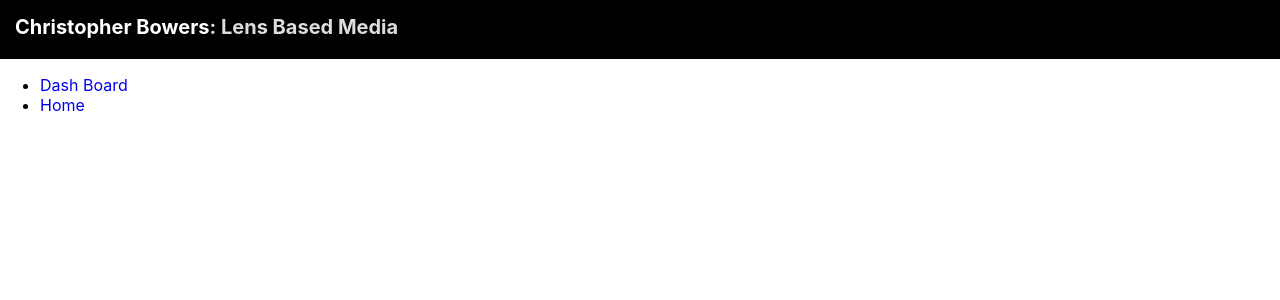
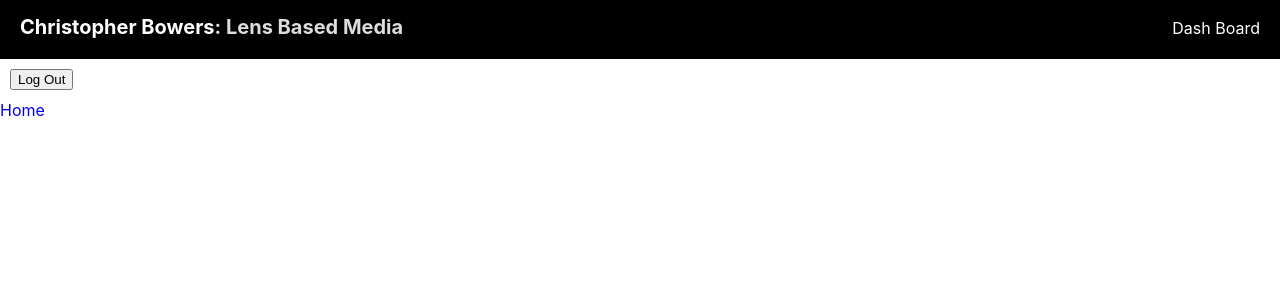
Before and after one commit to christopherbowers/Photography-Portfolio-v3, a React (Create React App) app in the folder client/: page /login in a window 1280 px wide. Shown: the top 300 px of the page. Built offline with nearby package versions, Linux system fonts and the light colour scheme; no server answers.

Commit message:
Added login toggle to show dashboard

```diff
--- a/client/public/index.html
+++ b/client/public/index.html
@@ -9,35 +9,10 @@
       name="description"
       content="Web site created using create-react-app"
     />
-    <link rel="apple-touch-icon" href="%PUBLIC_URL%/logo192.png" />
-    <!--
-      manifest.json provides metadata used when your web app is installed on a
-      user's mobile device or desktop. See https://developers.google.com/web/fundamentals/web-app-manifest/
-    -->
-    <link rel="manifest" href="%PUBLIC_URL%/manifest.json" />
-    <!--
-      Notice the use of %PUBLIC_URL% in the tags above.
-      It will be replaced with the URL of the `public` folder during the build.
-      Only files inside the `public` folder can be referenced from the HTML.
-
-      Unlike "/favicon.ico" or "favicon.ico", "%PUBLIC_URL%/favicon.ico" will
-      work correctly both with client-side routing and a non-root public URL.
-      Learn how to configure a non-root public URL by running `npm run build`.
-    -->
     <title>React App</title>
   </head>
   <body>
     <noscript>You need to enable JavaScript to run this app.</noscript>
     <div id="root"></div>
-    <!--
-      This HTML file is a template.
-      If you open it directly in the browser, you will see an empty page.
-
-      You can add webfonts, meta tags, or analytics to this file.
-      The build step will place the bundled scripts into the <body> tag.
-
-      To begin the development, run `npm start` or `yarn start`.
-      To create a production bundle, use `npm run build` or `yarn build`.
-    -->
   </body>
 </html>
--- a/client/src/App.css
+++ b/client/src/App.css
@@ -1,8 +1,10 @@
+/* html {display: flex;} */
 .App {
 /*   text-align: center; */
 padding: 0;
 margin: 0 auto;
 }
+
 
 /* Loading Spinner */
 .spinner {
@@ -32,11 +34,26 @@ margin: 0 auto;
   }
 }
 
+header {
+  background-color: #000;
+  display: flex;
+  justify-content: space-between;
+  align-items: baseline;
+/*   position: fixed; */
+  width: 100%;
+  top: 0;
+  padding: 0 0 15px 0;
+ }
+
 header > h1 {
   font-size: 20px;
   margin: 0;
-  padding: 15px 5px 5px 15px;
+  padding: 15px 5px 5px 20px;
   color: #ddd;
+}
+
+header > div {
+  padding-right: 20px;
 }
 
 header a {
@@ -47,11 +64,6 @@ header a {
   text-decoration: none;
   }
 
- header {
-  background-color: #000;
-  width: 100%;
-  padding: 0 0 15px 0;
- }
 
 .project-flex-container {
   display: flex;
--- a/client/src/App.js
+++ b/client/src/App.js
@@ -9,9 +9,14 @@ import Home from './components/Home'
 import ProjectPage from './components/ProjectPage'
 import DashBoard from './components/DashBoard'
 import Footer from './components/Footer'
-// import ProjectHome from './components/ProjectHome'
+import Login from './components/Login'
 
 function App() {
+
+  const [isLoggedIn, toggleLogin] = useState(true) // Set to false to disable by default
+  const handleLoginClick = () => toggleLogin(true)
+  const handleLogoutClick = () => toggleLogin(false)
+
 
   const [projects, setProjects] = useState([])
 
@@ -72,7 +77,7 @@ function App() {
 
   return (
     <div className="App">
-      <Header />
+      <Header isLoggedIn={ isLoggedIn } />
 
         <Routes>
 
@@ -91,6 +96,14 @@ function App() {
             /> }
           />
 
+          <Route path="/login"
+              element={ <Login
+              isLoggedIn={ isLoggedIn }
+              handleLogoutClick={ handleLogoutClick }
+              handleLoginClick={ handleLoginClick }
+            /> }
+          />
+
         </Routes>
 
       <Footer />
--- /dev/null
+++ b/client/src/components/DashBoardLink.js
@@ -0,0 +1,19 @@
+import { NavLink } from 'react-router-dom'
+
+export default function DashBoardLink(props) {
+
+  const isLoggedIn = props.isLoggedIn
+
+  if (isLoggedIn) {
+
+  return (
+      <div>
+        <NavLink to="/dashboard">Dash Board</NavLink>
+      </div>
+    )
+  }
+
+  return (
+    <div></div>
+  )
+}
--- a/client/src/components/Footer.js
+++ b/client/src/components/Footer.js
@@ -1,11 +1,8 @@
-import { NavLink } from 'react-router-dom'
+import { Link } from 'react-router-dom'
 export default function Footer() {
   return (
     <footer>
-      <ul>
-        <li><NavLink to="/dashboard">Dash Board</NavLink></li>
-        <li><NavLink to="/">Home</NavLink></li>
-      </ul>
+      <Link to="/">Home</Link>
     </footer>
   )
 }
--- a/client/src/components/Header.js
+++ b/client/src/components/Header.js
@@ -1,13 +1,17 @@
+import { useState } from 'react'
 import { Link } from 'react-router-dom'
+import DashBoardLink from './DashBoardLink'
 
 let name = 'Christopher Bowers'
 
-export default function Header() {
+export default function Header(props) {
+
   return (
     <header>
       <h1>
         <Link to="/">{ name }</Link>: Lens Based Media
       </h1>
+      <DashBoardLink isLoggedIn={ props.isLoggedIn } />
     </header>
   )
 }
--- /dev/null
+++ b/client/src/components/Login.js
@@ -0,0 +1,21 @@
+import LoginButton from './LoginButton'
+import LogoutButton from './LogoutButton'
+
+export default function Login(props) {
+
+  let button
+
+  if (props.isLoggedIn) {
+    button = <LogoutButton onClick={ props.handleLogoutClick } />
+  } else {
+    button = <LoginButton onClick={ props.handleLoginClick } />
+  }
+
+//   <h1>Login Page</h1>
+  return (
+    <div>
+      { button }
+    </div>
+  )
+
+}
--- /dev/null
+++ b/client/src/components/LoginButton.js
@@ -0,0 +1,3 @@
+export default function LoginButton(props) {
+  return <button onClick={props.onClick}>Login</button>
+}
--- /dev/null
+++ b/client/src/components/LogoutButton.js
@@ -0,0 +1,3 @@
+export default function LogoutButton(props) {
+  return <button onClick={props.onClick}>Log Out</button>
+}
```
Also changed, not shown: client/public/manifest.json (deleted), 1 other file (tests, documents, lock files or other folders).
